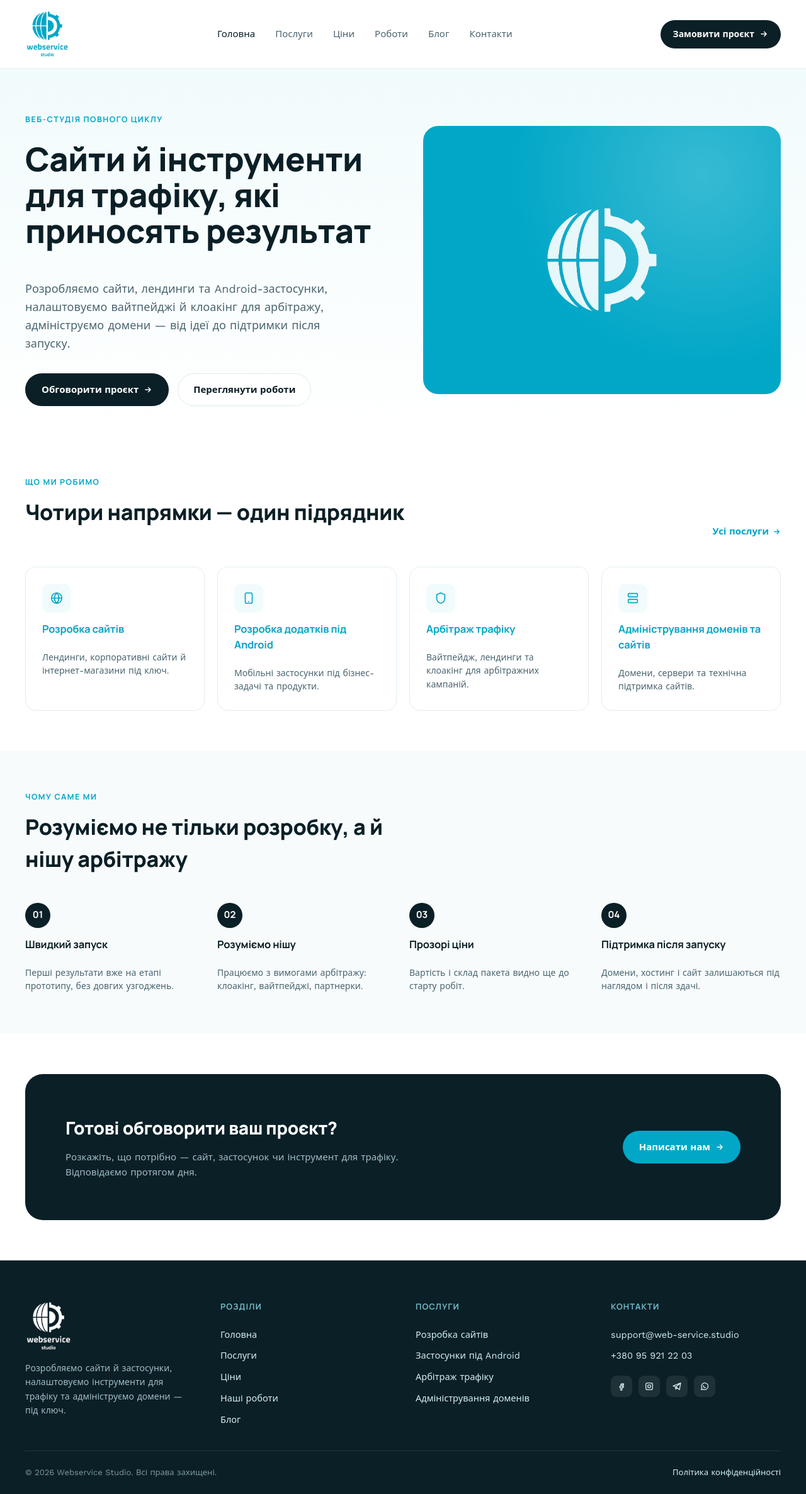
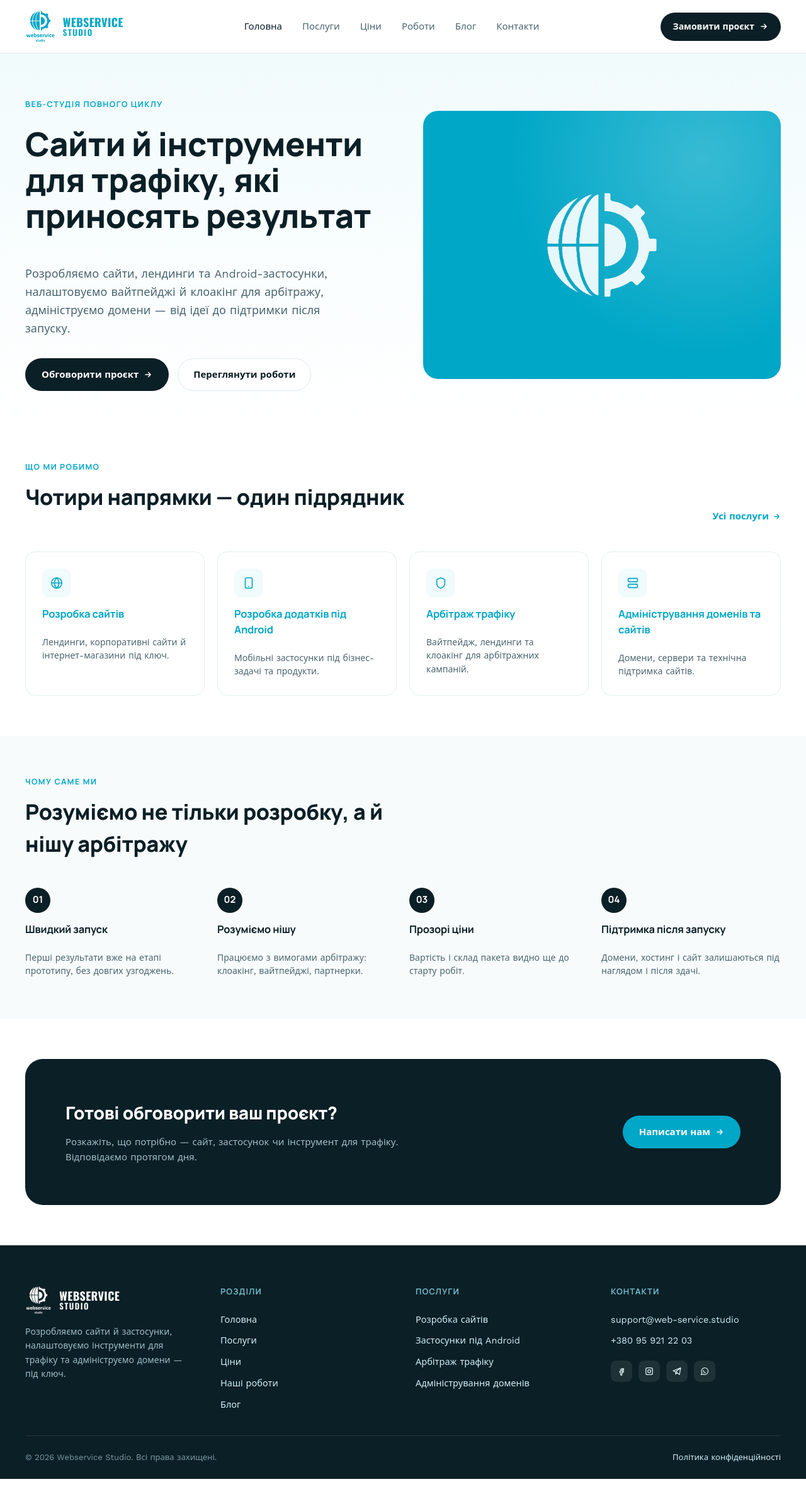
Before and after one commit to krigana/webservice_studio_claude_code, a PHP site: page / in a window 1280 px wide. Shown: the whole page at 63% size. After the commit the page ends 2349 px from the top, so only its background shows below. Run offline with PHP 8.4, Linux system fonts and the light colour scheme; data comes from the database, SQL or seed files in the repository; data that the repository does not hold is empty.

Commit message:
Додано текстовий лого-блок шрифтом Oswald поруч із картинкою
За проханням користувача — поруч із картинкою лого (значок+підпис,
попередній коміт) додано окремий чіткий HTML-текст "WEBSERVICE /
STUDIO" (два рядки капслоком) шрифтом Oswald — підключено через
Google Fonts поряд з Manrope/Work Sans.

- templates/partials/header.php: підключено Oswald:wght@500;600;700,
  додано <span class="site-logo__word"> поруч із <img>, alt
  картинки очищено (порожній) — видиму назву тепер несе текстовий
  блок, без дублювання для скрінрідерів
- templates/partials/footer.php: аналогічно, .site-footer__brand-word
  поруч із <img>
- assets/css/main.css: --font-logo: 'Oswald', system-ui, sans-serif;
  .site-logo__main/__sub та .site-footer__brand-main/__sub (Oswald,
  caps, два рядки); зображення лого зменшено назад до 52px/46px —
  тепер це компактний значок поруч із текстом, а не самостійний
  великий блок

Перевірено на SQLite-тестовому оточенні — усі маршрути повертають
коректні коди, PHP-помилок немає, Oswald підключений у розмітці.

Co-Authored-By: Claude Sonnet 5 <noreply@anthropic.com>
Claude-Session: https://claude.ai/code/session_017TXu2WrqrbRxxKu8v9NXFk

```diff
--- a/assets/css/main.css
+++ b/assets/css/main.css
@@ -12,6 +12,7 @@
   --color-surface: #F7FBFC;
   --font-heading: 'Manrope', system-ui, sans-serif;
   --font-body: 'Work Sans', system-ui, sans-serif;
+  --font-logo: 'Oswald', system-ui, sans-serif;
 }
 
 * { box-sizing: border-box; }
@@ -253,8 +254,11 @@ input:focus, select:focus, textarea:focus { outline: none; border-color: var(--c
 /* --- Хедер --- */
 .site-header { width: 100%; background: #FFFFFF; border-bottom: 1px solid var(--color-border); position: sticky; top: 0; z-index: 40; }
 .site-header__row { display: flex; align-items: center; justify-content: space-between; gap: 24px; padding-top: 16px; padding-bottom: 16px; }
-.site-logo { display: flex; align-items: center; flex-shrink: 0; }
-.site-logo__image { height: 76px; width: auto; display: block; }
+.site-logo { display: flex; align-items: center; gap: 12px; flex-shrink: 0; }
+.site-logo__image { height: 52px; width: auto; display: block; }
+.site-logo__word { display: flex; flex-direction: column; line-height: 1.05; }
+.site-logo__main { font-family: var(--font-logo); font-weight: 700; font-size: 18px; color: var(--color-brand); letter-spacing: 0.02em; text-transform: uppercase; }
+.site-logo__sub { font-family: var(--font-logo); font-weight: 600; font-size: 13px; color: var(--color-brand); letter-spacing: 0.12em; text-transform: uppercase; }
 
 .site-nav { display: flex; align-items: center; gap: 4px; flex-wrap: wrap; }
 .site-nav a { padding: 10px 14px; border-radius: 8px; font-size: 15px; font-weight: 500; color: var(--color-muted); }
@@ -281,8 +285,11 @@ input:focus, select:focus, textarea:focus { outline: none; border-color: var(--c
 .footer-col-title { font-family: var(--font-heading); font-weight: 700; font-size: 13px; letter-spacing: 0.08em; text-transform: uppercase; color: #6FB9C7; margin: 0 0 18px; }
 .footer-col-link { font-size: 14.5px; color: #D7E7EA; display: block; padding: 6px 0; }
 .footer-col-link:hover { color: #FFFFFF; }
-.site-footer__brand { display: flex; align-items: center; }
-.site-footer__brand-image { height: 80px; width: auto; display: block; }
+.site-footer__brand { display: flex; align-items: center; gap: 12px; }
+.site-footer__brand-image { height: 46px; width: auto; display: block; }
+.site-footer__brand-word { display: flex; flex-direction: column; line-height: 1.05; }
+.site-footer__brand-main { font-family: var(--font-logo); font-weight: 700; font-size: 18px; color: #FFFFFF; letter-spacing: 0.02em; text-transform: uppercase; }
+.site-footer__brand-sub { font-family: var(--font-logo); font-weight: 600; font-size: 13px; color: #FFFFFF; letter-spacing: 0.12em; text-transform: uppercase; }
 .site-footer__social { display: flex; align-items: center; gap: 10px; margin-top: 14px; }
 .site-footer__social a { width: 34px; height: 34px; border-radius: 9px; background: rgba(255,255,255,0.08); display: flex; align-items: center; justify-content: center; }
 .site-footer__bottom { padding: 24px 0; border-top: 1px solid rgba(255,255,255,0.1); display: flex; align-items: center; justify-content: space-between; flex-wrap: wrap; gap: 12px; font-size: 13px; color: var(--color-faint); }
--- a/templates/partials/footer.php
+++ b/templates/partials/footer.php
@@ -3,7 +3,11 @@
     <div class="site-footer__grid">
       <div style="display:flex; flex-direction:column; gap:16px;">
         <div class="site-footer__brand">
-          <img src="/assets/icons/logo-full-white.png" alt="Webservice Studio" class="site-footer__brand-image">
+          <img src="/assets/icons/logo-full-white.png" alt="" class="site-footer__brand-image">
+          <span class="site-footer__brand-word">
+            <span class="site-footer__brand-main">Webservice</span>
+            <span class="site-footer__brand-sub">Studio</span>
+          </span>
         </div>
         <p style="font-size:14px; line-height:1.6; color:#9FBCC4; max-width:260px;">Розробляємо сайти й застосунки, налаштовуємо інструменти для трафіку та адмініструємо домени — під ключ.</p>
       </div>
--- a/templates/partials/header.php
+++ b/templates/partials/header.php
@@ -74,7 +74,7 @@ if (!function_exists('jsonld')) {
   <link rel="apple-touch-icon" href="/assets/icons/apple-touch-icon.png">
   <meta name="theme-color" content="#00A7C7">
   <link rel="preconnect" href="https://fonts.googleapis.com">
-  <link href="https://fonts.googleapis.com/css2?family=Manrope:wght@600;700;800&family=Work+Sans:wght@400;500;600&display=swap" rel="stylesheet">
+  <link href="https://fonts.googleapis.com/css2?family=Manrope:wght@600;700;800&family=Work+Sans:wght@400;500;600&family=Oswald:wght@500;600;700&display=swap" rel="stylesheet">
   <?php
   // Версія у query-параметрі — щоб серверний/браузерний кеш (напр. LiteSpeed на
   // Hostinger) не віддавав стару версію файлу після деплою нових правок.
@@ -105,7 +105,11 @@ $active = $activeNav ?? '';
 <div class="site-header">
   <div class="container site-header__row">
     <a href="/" class="site-logo">
-      <img src="/assets/icons/logo-full-teal.png" alt="Webservice Studio" class="site-logo__image">
+      <img src="/assets/icons/logo-full-teal.png" alt="" class="site-logo__image">
+      <span class="site-logo__word">
+        <span class="site-logo__main">Webservice</span>
+        <span class="site-logo__sub">Studio</span>
+      </span>
     </a>
 
     <nav class="site-nav" id="site-nav">
```
